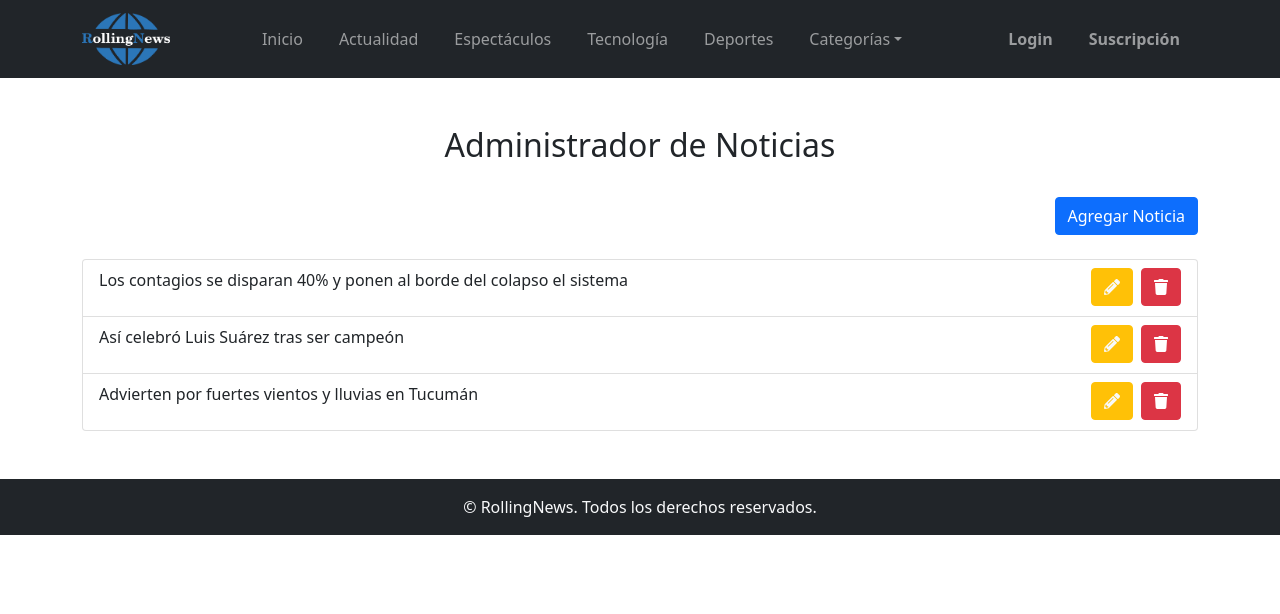
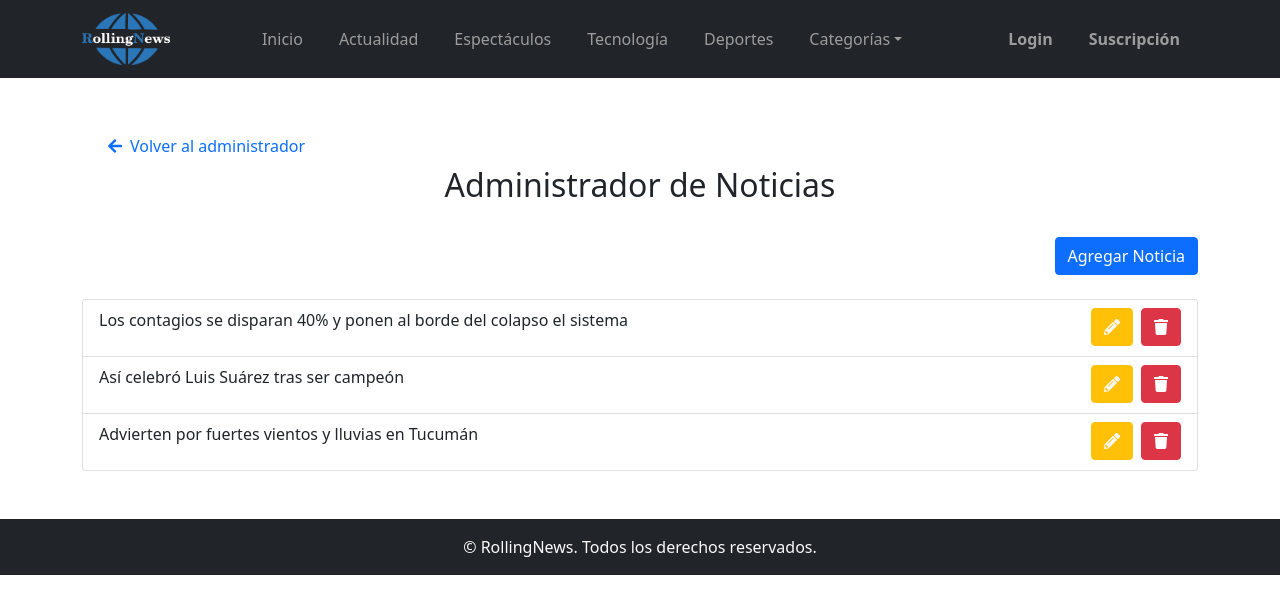
Before and after one commit to emilioh93/rollingnew.github.io, a React (Create React App) app: page /login/admin/noticias in a window 1280 px wide. Shown: the top 614 px of the page. Built offline with nearby package versions, Linux system fonts and the light colour scheme.

Commit message:
se corrigió errores de router en panel de administración

```diff
--- a/src/App.js
+++ b/src/App.js
@@ -65,13 +65,13 @@ function App() {
         <Route exact path="/login/admin">
           <Admin version="1.0"></Admin>
         </Route>
-        <Route exact path="/login/admin/noticias">
+        <Route exact path="/login/admin/noticias/">
           <AdminNoticias></AdminNoticias>
         </Route>
         <Route exact path="/login/admin/noticias/nueva">
           <FormNoticias></FormNoticias>
         </Route>
-        <Route exact path="/login/admin/categorias">
+        <Route exact path="/login/admin/categorias/">
           <AdminCategorias></AdminCategorias>
         </Route>
         <Route exact path="/login/admin/categorias/nueva">
--- a/src/components/AdminCategorias.js
+++ b/src/components/AdminCategorias.js
@@ -3,17 +3,22 @@ import { Container, ListGroup, Button } from "react-bootstrap";
 import { FontAwesomeIcon } from "@fortawesome/react-fontawesome";
 import { faEye } from "@fortawesome/free-solid-svg-icons";
 import { Link } from "react-router-dom";
+import { faArrowLeft } from "@fortawesome/free-solid-svg-icons";
 
 
 const AdminNoticias = () => {
   return (
     <Container className="my-5">
+      <Link exact={true} to="/login/admin" className="nav-link">
+        <FontAwesomeIcon icon={faArrowLeft} className="me-2"></FontAwesomeIcon>
+        Volver al administrador
+      </Link>
       <h2 className="text-center">Administrador de Categorías</h2>
       <div className="d-flex justify-content-end">
       <Link
           className="my-4 btn btn-success"
           exact={true}
-          to="categorias/nueva"
+          to="/login/admin/categorias/nueva/"
         >
           Agregar Categoría
         </Link>
--- a/src/components/AdminNoticias.js
+++ b/src/components/AdminNoticias.js
@@ -1,12 +1,17 @@
 import React from "react";
 import { Container, ListGroup, Button } from "react-bootstrap";
 import { FontAwesomeIcon } from "@fortawesome/react-fontawesome";
-import { faPencilAlt, faTrash } from "@fortawesome/free-solid-svg-icons";
+import { faPencilAlt, faTrash, faArrowLeft } from "@fortawesome/free-solid-svg-icons";
 import { Link } from "react-router-dom";
+
 
 const AdminNoticias = () => {
   return (
     <Container className="my-5">
+      <Link exact={true} to="/login/admin" className="nav-link">
+        <FontAwesomeIcon icon={faArrowLeft} className="me-2"></FontAwesomeIcon>
+        Volver al administrador
+      </Link>
       <h2 className="text-center">Administrador de Noticias</h2>
       <div className="d-flex justify-content-end">
         <Link className="my-4 btn btn-primary" exact={true} to="noticias/nueva">
--- a/src/components/FormCategorias.js
+++ b/src/components/FormCategorias.js
@@ -7,7 +7,7 @@ import { faArrowLeft } from "@fortawesome/free-solid-svg-icons";
 const FormCategorias = () => {
   return (
     <Container className="my-5">
-      <Link exact={true} to="../" className="nav-link">
+      <Link exact={true} to="/login/admin/categorias/" className="nav-link">
         <FontAwesomeIcon icon={faArrowLeft} className="me-2"></FontAwesomeIcon>
         Volver al administrador
       </Link>
--- a/src/components/FormNoticias.js
+++ b/src/components/FormNoticias.js
@@ -7,7 +7,7 @@ import { faArrowLeft } from "@fortawesome/free-solid-svg-icons";
 const FormNoticias = () => {
   return (
     <Container className="my-5">
-      <Link exact={true} to="login/admin/noticias/nueva" className="nav-link">
+      <Link exact={true} to="/login/admin/noticias" className="nav-link">
         <FontAwesomeIcon icon={faArrowLeft} className="me-2"></FontAwesomeIcon>
         Volver al administrador
       </Link>
--- a/src/components/Login.js
+++ b/src/components/Login.js
@@ -1,26 +1,63 @@
 import React, { useState } from "react";
+import ReactDOM from "react-dom";
 import { Container, Form, Button } from "react-bootstrap";
 import { useParams, withRouter } from "react-router-dom";
+import Swal from "sweetalert2";
 
 const Login = (props) => {
   const [usuario, setUsuario] = useState();
   const [password, setPassword] = useState(0);
+  const [sesion, setSesion] = useState(false);
 
   const handleSubmit = (e) => {
     e.preventDefault();
-    console.log(password);
-    console.log(usuario);
-
-    console.log("desde submit");
-
+    // if (sesion) {
+    //   let login = (
+    //     <button type="button" className="btn btn-danger" onClick={buttonHandler}>
+    //       SALIR
+    //     </button>
+    //   );
+    //   ReactDOM.render(login, document.getElementById("login"));
+    //   let suscripcion = <strong className="margenIzq"></strong>;
+    //   ReactDOM.render(suscripcion, document.getElementById("suscripcion"));
+    // } else {
+    //   let login = <strong className="margenIzq">Login</strong>;
+    //   ReactDOM.render(login, document.getElementById("login"));
+    //   let suscripcion = <strong>Suscripción</strong>;
+    //   ReactDOM.render(suscripcion, document.getElementById("suscripcion"));
+    //   setSesion(false);
+    // }
 
     if (usuario === "admin" && password === 1234) {
       alert("ingreso valido");
       props.history.push("/login/admin");
+      setSesion(true);
+      console.log(sesion);
     } else {
       alert("ingreso invalido");
+      setSesion(false);
+      console.log(sesion);
     }
   };
+
+  // Función para cerrar sesión
+  // buttonHandler() {
+  //   setSesion(false);
+  //   Swal.fire({
+  //     title: "¿Está seguro que desea salir de la sesión?",
+  //     icon: "warning",
+  //     showCancelButton: true,
+  //     confirmButtonColor: "#3085d6",
+  //     cancelButtonColor: "#d33",
+  //     confirmButtonText: "Si, salir",
+  //     cancelButtonText: "Cancelar",
+  //   }).then((result) => {
+  //     if (result.isConfirmed) {
+  //       Swal.fire("Ha salido de la sesión", " ", "success");
+  //       setSesion(false);
+  //     }
+  //   });
+  // }
 
   return (
     <Container className="d-flex justify-content-center">
--- a/src/components/common/Navegacion.js
+++ b/src/components/common/Navegacion.js
@@ -69,10 +69,10 @@ const Navegacion = () => {
                 </NavLink>
               </NavDropdown.Item>
             </NavDropdown>
-            <NavLink exact={true} to="/login" className="nav-link">
+            <NavLink exact={true} to="/login" id="login" className="nav-link">
               <strong className="margenIzq">Login</strong>
             </NavLink>
-            <NavLink exact={true} to="/suscripcion" className="nav-link">
+            <NavLink exact={true} to="/suscripcion" id="suscripcion" className="nav-link">
               <strong>Suscripción</strong>
             </NavLink>
           </Nav>
```
